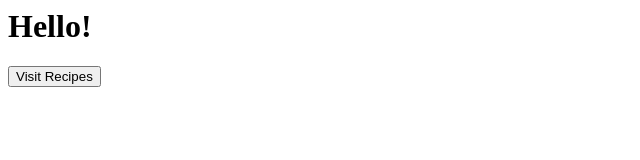
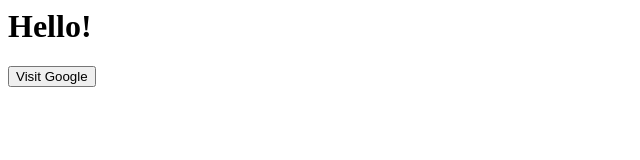
Before and after one commit to xcx95/demo_project, a plain HTML site: page index.html in a window 1280 px wide. Shown: the full height of the page, 0-640 px from the left. Drawn offline with Linux system fonts and the light colour scheme.

Commit message:
Update index.html

```diff
--- a/index.html
+++ b/index.html
@@ -1,4 +1,4 @@
 <h1>Hello!</h1>
-<p><a href="recipes.html">
-  <button>Visit Recipes</button>
-</a></p>
+<a href="http://www.google.com/">
+   <input type="button" value="Visit Google" />
+</a>
```
